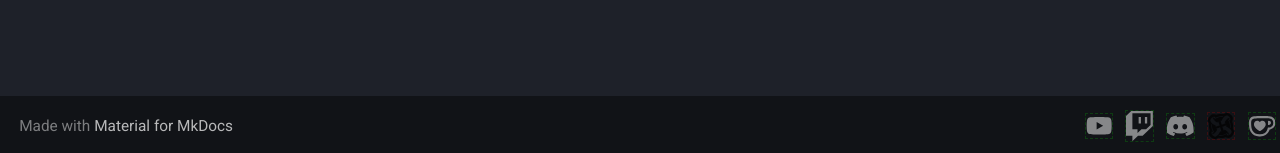
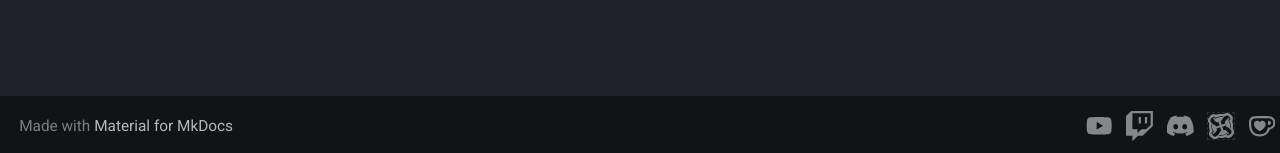
Before and after one commit to Lilevitchi/lilevitchi.github.io, an MkDocs documentation site: the page built from docs/cyberpunk/index.md, in a window 1280 px wide. Shown: the part 744-897 px from the top of the page. Built offline with MkDocs 1.6.1 and Material for MkDocs 9.7.7, drawn with Linux system fonts in a browser that asks for light colours.

Commit message:
Update extra.css

```diff
--- a/docs/stylesheets/extra.css
+++ b/docs/stylesheets/extra.css
@@ -675,41 +675,42 @@ body:has(.game-grid) .md-main__inner {
     width: 1.1rem;
     display: block; */
     fill: currentColor;
-    outline: 1px dashed rgba(0, 255, 0, 0.25); /* Vert */
 }
 /*
 [data-md-color-scheme] .md-footer-social__link svg path {
     fill: currentColor !important;
-}*/
+}
 
 [data-md-color-scheme] .md-footer-social__link:hover {
     fill: var(--accent);
     opacity: 1;
     transform: translateY(-2px);
-}
+}*/
 
-/* Hover global
+/* Hover global */
 [data-md-color-scheme] .md-footer-social__link:hover svg {
     fill: var(--accent);
     opacity: 1;
     transform: translateY(-2px);
-}*/
+}
 
 [data-md-color-scheme] .md-footer-social__icon {
-    width: 1.1rem;
+   /* width: 1.1rem;
     height: 1.1rem;
     fill: currentColor;
     vertical-align: middle;
-    transition: fill var(--transition-base);
+    transition: fill var(--transition-base);*/
+    filter: brightness(0) invert(1) opacity(0.7);
     outline: 1px dashed rgba(255, 0, 0, 0.25); /* Rouge */
 }
 
 [data-md-color-scheme] .orange-icon-svg {
-    width: 1.1rem;
+   /*width: 1.1rem;
     height: 1.1rem;
     fill: currentColor;
     vertical-align: middle;
-    transition: fill var(--transition-base);
+    transition: fill var(--transition-base);*/
+    filter: brightness(0) invert(1);
     outline: 1px dashed rgba(0, 0, 255, 0.25); /* Bleu */
 }
 
@@ -722,13 +723,14 @@ body:has(.game-grid) .md-main__inner {
     outline: 1px dashed rgba(255, 255, 0, 0.25); /* Jaune */
 }
 
+/*
 [data-md-color-scheme] .md-typeset a:hover .orange-icon-svg,
 [data-md-color-scheme] .md-footer-social__link:hover .md-footer-social__icon,
 [data-md-color-scheme] .md-footer-social__link:hover .custom-social-icon {
     fill: var(--accent);
 }
 
-/*
+
 [data-md-color-scheme] .orange-icon-svg {
     top: -1.5px;
 }
```
